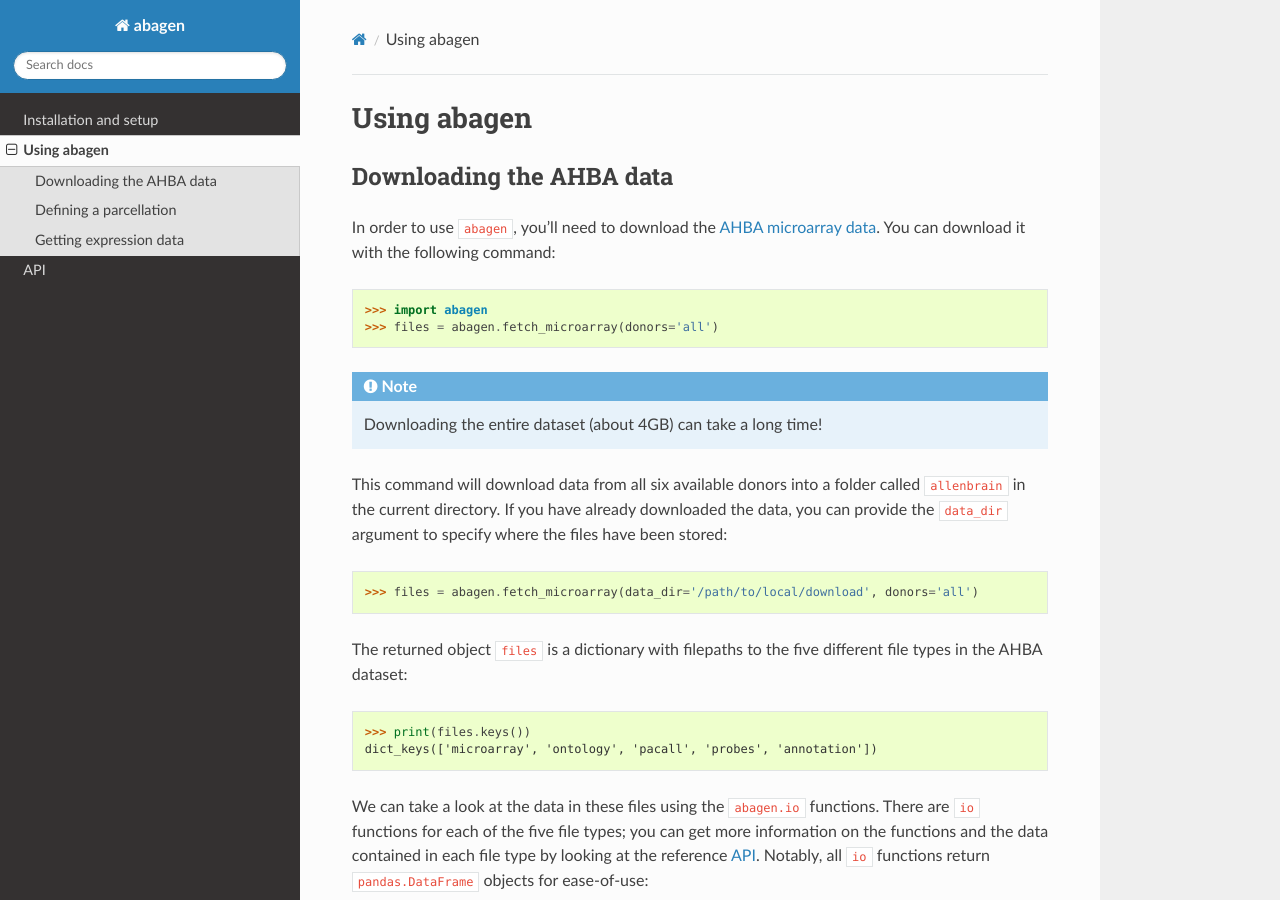
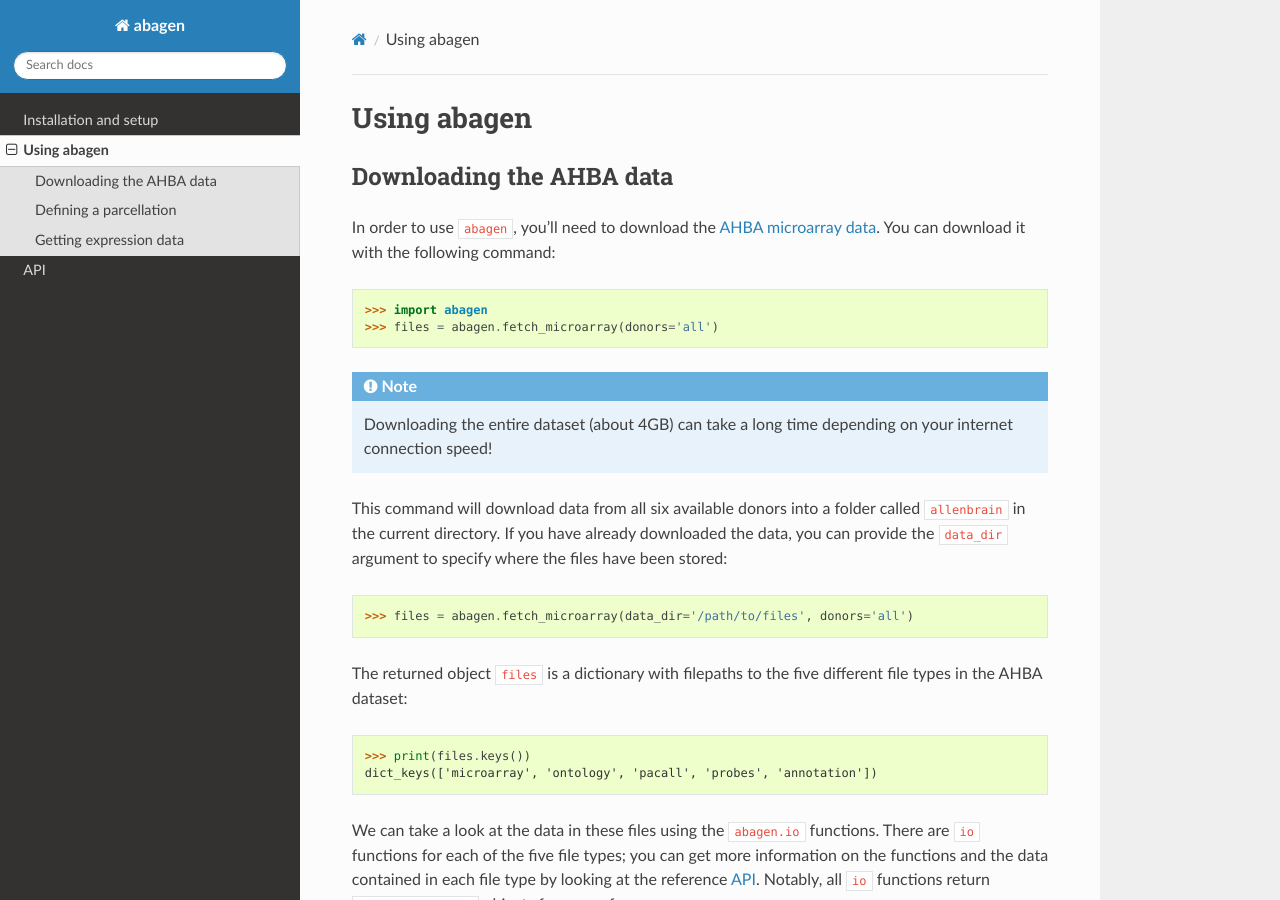
Before and after one commit to rmarkello/abagen, a Sphinx documentation site: the page built from docs/usage.rst, in a window 1280 px wide and 900 px high. Built offline with Sphinx 7.4.7 and the Read the Docs theme 2.0.0, drawn with Linux system fonts in a browser that asks for light colours; the version number could not be read and is left out.

```diff
--- a/docs/usage.rst
+++ b/docs/usage.rst
@@ -17,7 +17,8 @@
 
 .. note::
 
-    Downloading the entire dataset (about 4GB) can take a long time!
+    Downloading the entire dataset (about 4GB) can take a long time depending
+    on your internet connection speed!
 
 This command will download data from all six available donors into a folder
 called ``allenbrain`` in the current directory. If you have already downloaded
@@ -26,7 +27,7 @@
 
 .. code-block:: python
 
-    >>> files = abagen.fetch_microarray(data_dir='/path/to/local/download', donors='all')
+    >>> files = abagen.fetch_microarray(data_dir='/path/to/files', donors='all')
 
 The returned object ``files`` is a dictionary with filepaths to the five
 different file types in the AHBA dataset:
```
Also changed, not shown: other parts of docs/usage.rst (+2 -2 lines).
